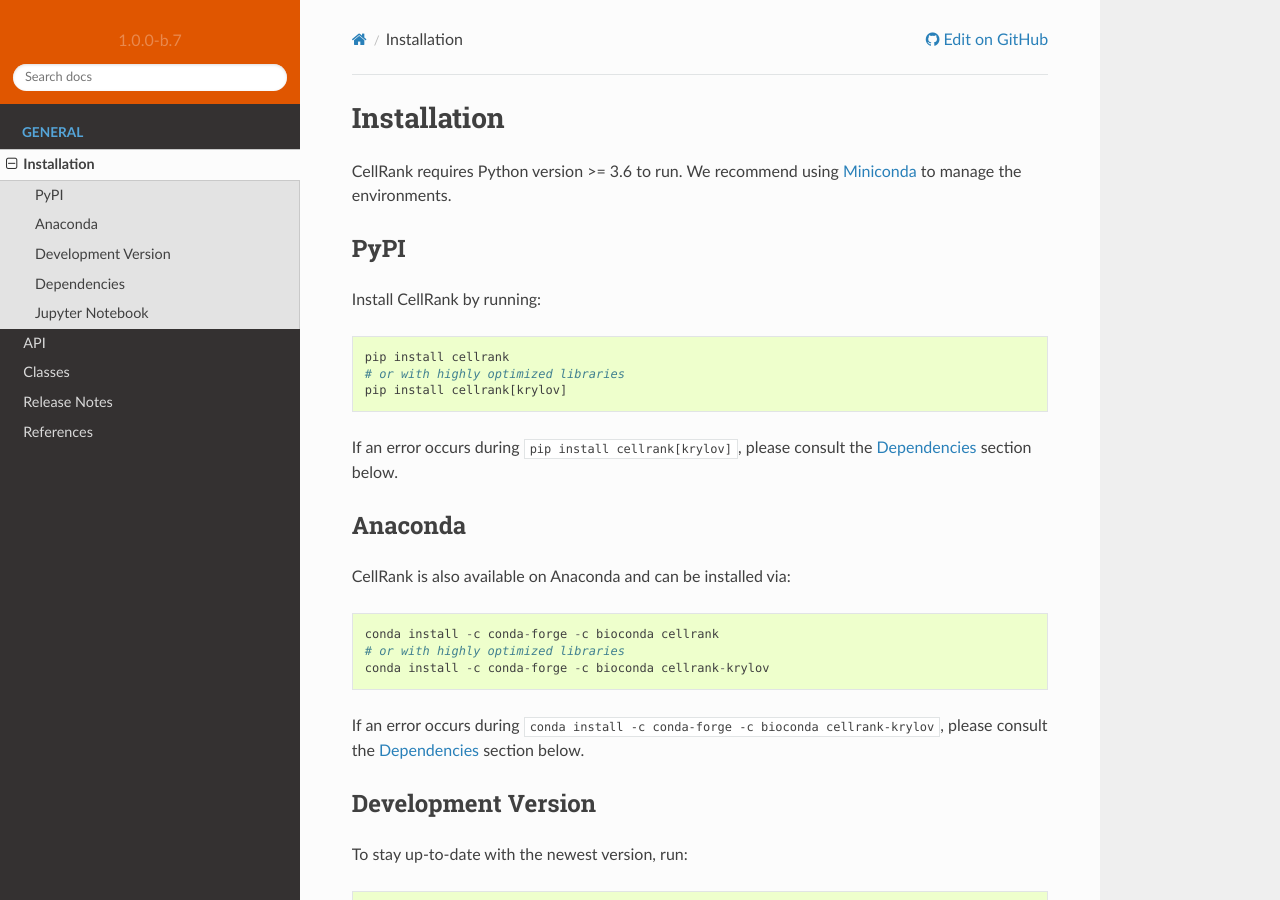
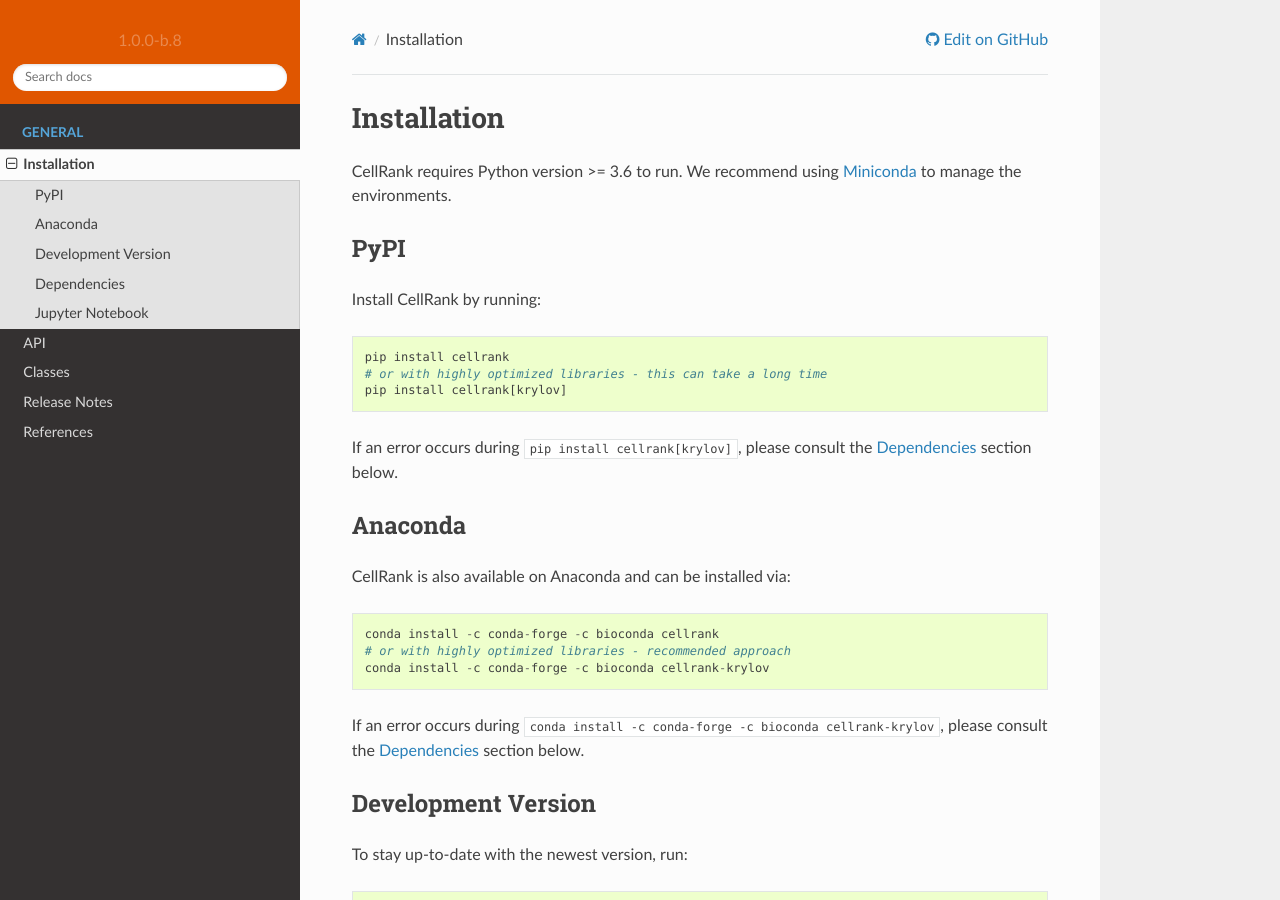
Before and after one commit to theislab/cellrank, a Sphinx documentation site: the page built from docs/source/installation.rst, in a window 1280 px wide and 900 px high. Built offline with Sphinx 7.4.7 and the Read the Docs theme 2.0.0, drawn with Linux system fonts in a browser that asks for light colours; pages that are not in the unit, such as notebooks, are missing from menus; the version number is read from the project's files by our own code.

Commit message:
Bump version: 1.0.0-b.7 → 1.0.0-b.8

```diff
--- a/cellrank/__init__.py
+++ b/cellrank/__init__.py
@@ -12,4 +12,4 @@
 __author__ = ", ".join(["Marius Lange", "Michal Klein", "Juan Luis Restrepo Lopez"])
 __maintainer__ = ", ".join(["Marius Lange", "Michal Klein"])
 __email__ = "info@cellrank.org"
-__version__ = "1.0.0-b.7"
+__version__ = "1.0.0-b.8"
--- a/docs/source/installation.rst
+++ b/docs/source/installation.rst
@@ -7,7 +7,7 @@
 Install CellRank by running::
 
     pip install cellrank
-    # or with highly optimized libraries
+    # or with highly optimized libraries - this can take a long time
     pip install cellrank[krylov]
 
 If an error occurs during ``pip install cellrank[krylov]``, please consult the Dependencies_ section below.
@@ -17,7 +17,7 @@
 CellRank is also available on Anaconda and can be installed via::
 
     conda install -c conda-forge -c bioconda cellrank
-    # or with highly optimized libraries
+    # or with highly optimized libraries - recommended approach
     conda install -c conda-forge -c bioconda cellrank-krylov
 
 If an error occurs during ``conda install -c conda-forge -c bioconda cellrank-krylov``, please consult the
--- a/setup.py
+++ b/setup.py
@@ -10,7 +10,7 @@
     __author__ = "Marius Lange, Michal Klein, Juan Luis Restrepo Lopez"
     __maintainer__ = "Marius Lange, Michal Klein"
     __email__ = "info@cellrank.org"
-    __version__ = "1.0.0-b.7"
+    __version__ = "1.0.0-b.8"
 
 
 if __name__ == "__main__":
```
Also changed, not shown: README.rst (+5 -1 lines), docs/source/index.rst (+1 -1 lines), .bumpversion.cfg, .travis.yml.
